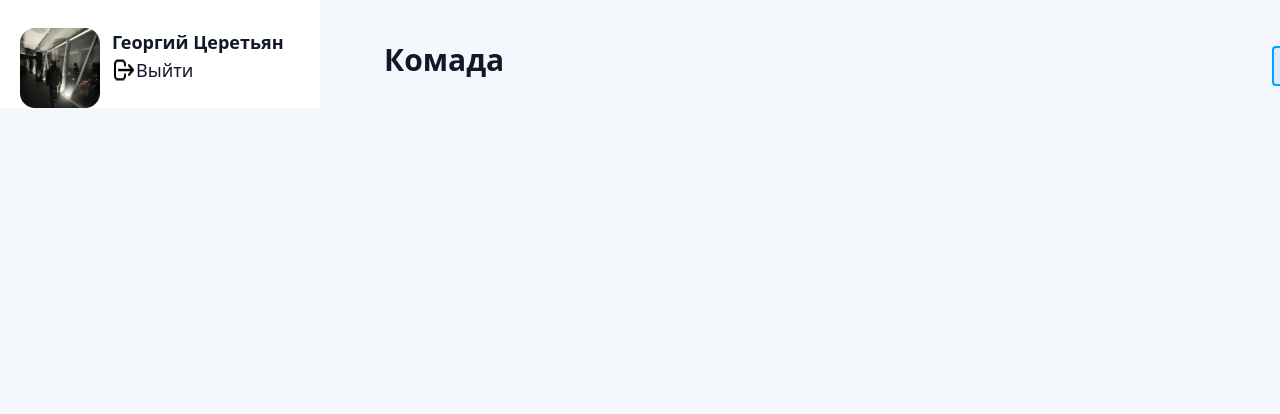
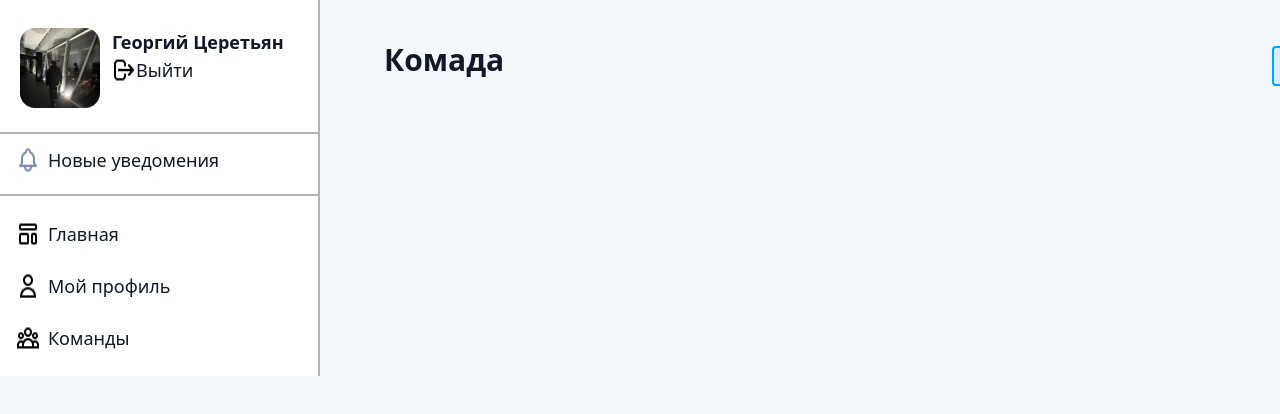
Before and after one commit to yukky9/lets-hack, a React (Create React App) app: page / in a window 1280 px wide. Shown: the top 414 px of the page. Built offline with nearby package versions, Linux system fonts and the light colour scheme; the HTML template or start-up script is replaced by a standard one.

Commit message:
left slide

```diff
--- /dev/null
+++ b/src/components/molecules/IconButton/LeftSlideIcons/Tab1/FirstTab.tsx
@@ -0,0 +1,14 @@
+import React from 'react';
+import LeftSlideText from '../../../../atoms/Text/LeftSlideText/LeftSlideText';
+import ic from "../LeftSlideIcon/glav.png"
+
+const FirstTab = () => {
+    return (
+        <div className='flex gap-2 ml-4'>
+            <img src={ic} alt="mcsl"/>
+            <LeftSlideText text='Главная'/>
+        </div>
+    );
+};
+
+export default FirstTab;
--- /dev/null
+++ b/src/components/molecules/IconButton/LeftSlideIcons/Tab1/SecondTab.tsx
@@ -0,0 +1,14 @@
+import React from 'react';
+import LeftSlideText from '../../../../atoms/Text/LeftSlideText/LeftSlideText';
+import ic from '../LeftSlideIcon/myprofile.png'
+
+const SecondTab = () => {
+    return (
+        <div className='flex gap-2 ml-4'>
+            <img src={ic} alt="mcsl"/>
+            <LeftSlideText text='Мой профиль'/>
+        </div>
+    );
+};
+
+export default SecondTab;
--- /dev/null
+++ b/src/components/molecules/IconButton/LeftSlideIcons/Tab1/ThirdTab.tsx
@@ -0,0 +1,15 @@
+import React from 'react';
+import LeftSlideText from '../../../../atoms/Text/LeftSlideText/LeftSlideText';
+import ic from '../LeftSlideIcon/comanda.png';
+
+
+const ThirdTab = () => {
+    return (
+        <div className='flex gap-2 ml-4'>
+            <img src={ic} alt="mcsl"/>
+            <LeftSlideText text='Команды'/>
+        </div>
+    );
+};
+
+export default ThirdTab;
--- /dev/null
+++ b/src/components/molecules/IconButton/LeftSlideIcons/TabNotif/TabNotif.tsx
@@ -0,0 +1,16 @@
+import React from 'react';
+import LeftSlideText from '../../../../atoms/Text/LeftSlideText/LeftSlideText';
+import ic from '../LeftSlideIcon/svgexport1.png';
+
+const TabNotif = () => {
+    return (
+        <div className='border-t-2 border-light-grey border-b-2 pt-3 pb-3'>
+        <div className='flex gap-2 ml-4 mb-2'>
+            <img src={ic} alt="mcsl"/>
+            <LeftSlideText text='Новые уведомения'/>
+        </div>
+        </div>
+    );
+};
+
+export default TabNotif;
--- a/src/components/organisms/LeftSlide/LeftSlide.tsx
+++ b/src/components/organisms/LeftSlide/LeftSlide.tsx
@@ -1,4 +1,8 @@
 import React from 'react';
+import FirstTab from '../../molecules/IconButton/LeftSlideIcons/Tab1/FirstTab';
+import SecondTab from '../../molecules/IconButton/LeftSlideIcons/Tab1/SecondTab';
+import ThirdTab from '../../molecules/IconButton/LeftSlideIcons/Tab1/ThirdTab';
+import TabNotif from '../../molecules/IconButton/LeftSlideIcons/TabNotif/TabNotif';
 import ProfileLeftSlide from '../../molecules/ProfileLeftSlide/ProfileLeftSlide';
 
 
@@ -6,8 +10,12 @@ const LeftSlide = () => {
     return (
         <div>
             <div>
-                <ProfileLeftSlide/>
+                <ProfileLeftSlide/><br/>
+                <TabNotif/><br/>
             </div>
+            <FirstTab/><br/>
+            <SecondTab/><br/>
+            <ThirdTab/><br/>
         </div>
     );
 };
--- a/src/components/pages/GeneralPage/GeneralPage.tsx
+++ b/src/components/pages/GeneralPage/GeneralPage.tsx
@@ -6,7 +6,7 @@ import Main from '../../templates/main/Main';
 
 const GeneralPage = () => {
     return (
-        <div className='w-80 h-full bg-white'>
+        <div className='w-80 h-full bg-white border-r-2 border-light-grey'>
             <Main/>
             <MainLeftSlide/>
         </div>
```
